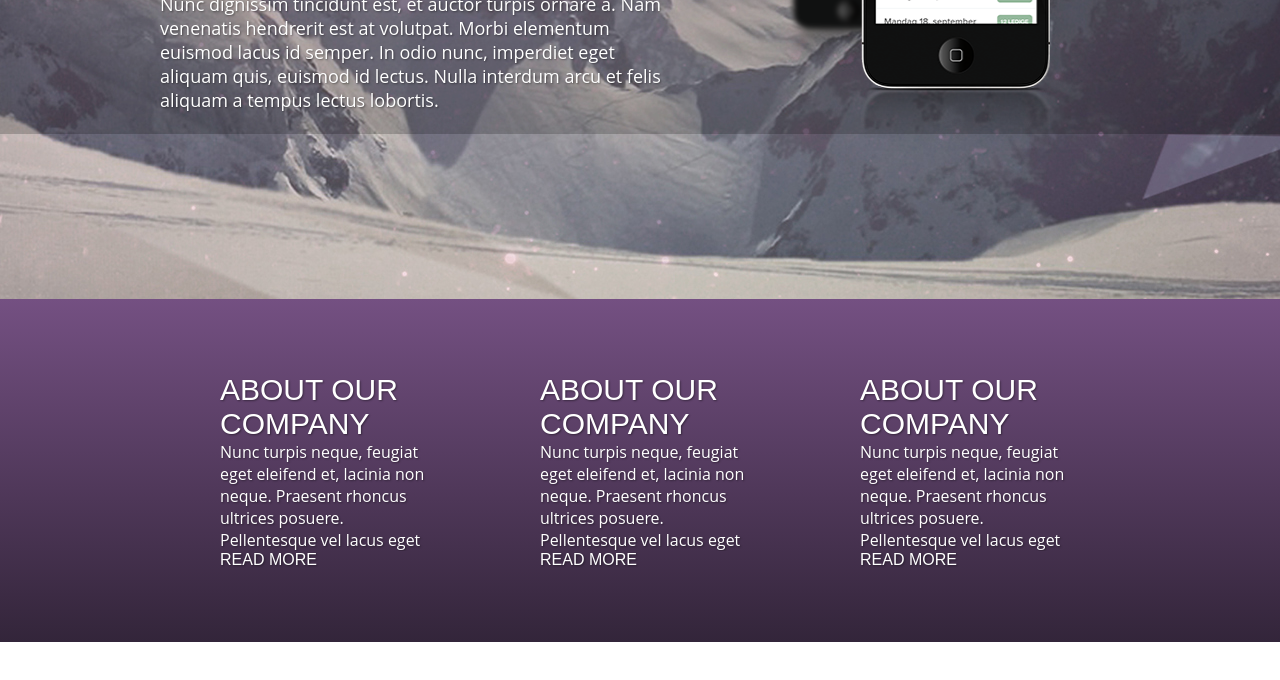
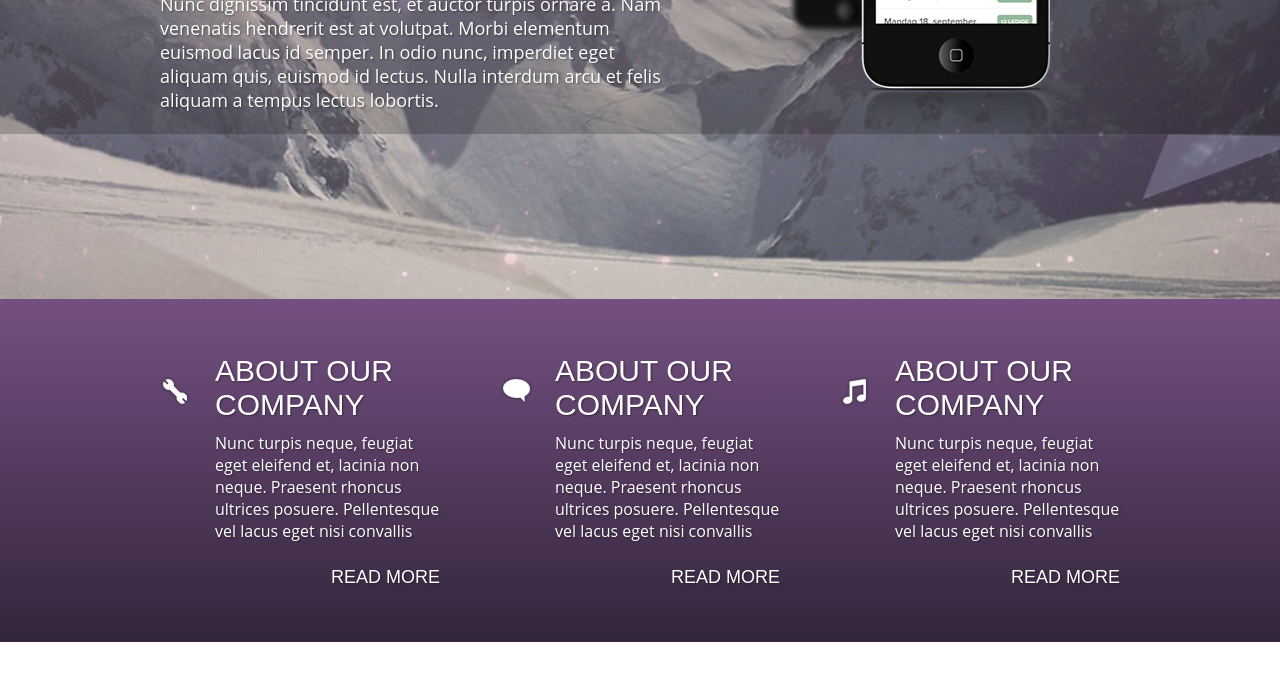
Before and after one commit to EkaterinaKruts/maket_7, a plain HTML site: page index.html in a window 1280 px wide. Shown: the part 546-1226 px from the top of the page. Drawn offline with Linux system fonts and the light colour scheme.

Commit message:
block about company is finished

```diff
--- a/CSS/style.css
+++ b/CSS/style.css
@@ -138,12 +138,42 @@ li {
     display: flex;
     justify-content: center;
     flex-direction: column;
-    padding-left: 60px;
+    width: 280px;
+
 
   }
 
   .block_about a {
     text-decoration: none;
+    font-size: 18px;
+    padding-top: 25px;
+    padding-left: 165px;
+    text-align: right;
+  }
+
+  .block_about a:hover {
+    text-shadow: rgba(255, 255, 255, 0.6) 1px 1px 10px;
+  }
+
+  .key::before {
+    content: url(./../images/icon_1.png) ;
+    position: absolute;
+    width: 35px;
+    height: 190px;
+  }
+
+  .cloud::before {
+    content: url(./../images/icon_3.png) ;
+    position: absolute;
+    width: 35px;
+    height: 190px;
+  }
+
+  .music::before {
+    content: url(./../images/icon_4.png) ;
+    position: absolute;
+    width: 35px;
+    height: 190px;
   }
 
   .about {
@@ -156,15 +186,18 @@ li {
 
   .about p{
     font-size: 16px;
-    width: 220px;
+    width: 230px;
     height: 110px;
     overflow: hidden;
+    padding-left: 55px;
 
   }
 
   h3 {
     font-weight: normal;
     font-size: 30px;
+    padding-left: 55px;
+    padding-bottom: 10px;
   }
 
 
--- a/index.html
+++ b/index.html
@@ -12,8 +12,8 @@
        <div class="logo">PINKBULL<span class=logo_colorword>ER</span></div>
        <ul class="menu">
          <a class="menu" href="#"> <li>HOME</li></a>
-         <a class="menu" href="#"> <li>ABOUT</li></a>
-         <a class="menu" href="#"><li>BLOG</li></a>
+         <a class="menu" href="#about"> <li>ABOUT</li></a>
+         <a class="menu" href="#blog"><li>BLOG</li></a>
          <a class="menu" href="#"><li>PRODUCTS</li></a>
          <a class="menu" href="#"><li>LOREM IPSUM</li></a>
          <a class="menu" href="#"><li>DOLOR SIT AMET</li></a>
@@ -42,21 +42,21 @@
      </div>
    </div>
      <div class="gradient-background">
-       <div class="about">
+       <div class="about" id="about">
 
-           <div class="block_about">
+           <div class="block_about key">
              <h3>ABOUT OUR COMPANY</h3>
              <p>Nunc turpis neque, feugiat eget eleifend et, lacinia non neque. Praesent rhoncus ultrices posuere. Pellentesque vel lacus eget nisi convallis auctor. Nam vitae lectus eu libero pellentesque pulvinar. Quisque urna risus, mattis pulvinar bibendum in, venenatis quis neque. Mauris nec metus ultricies erat consequat dignissim non eu nisl. Quisque libero tellus, pharetra et eleifend id, interdum elementum arcu. Suspendisse quis mauris non ligula rutrum faucibus eu quis odio. Phasellus eu lobortis odio. In hac habitasse platea dictumst. Proin vestibulum turpis at mauris aliquam non euismod lorem euismod. Aenean dapibus ultricies enim, eget vulputate leo feugiat non.</p>
              <a href="">READ MORE</a>
            </div>
 
-           <div class="block_about">
+           <div class="block_about cloud">
              <h3>ABOUT OUR COMPANY</h3>
              <p>Nunc turpis neque, feugiat eget eleifend et, lacinia non neque. Praesent rhoncus ultrices posuere. Pellentesque vel lacus eget nisi convallis auctor. Nam vitae lectus eu libero pellentesque pulvinar. Quisque urna risus, mattis pulvinar bibendum in, venenatis quis neque. Mauris nec metus ultricies erat consequat dignissim non eu nisl. Quisque libero tellus, pharetra et eleifend id, interdum elementum arcu. Suspendisse quis mauris non ligula rutrum faucibus eu quis odio. Phasellus eu lobortis odio. In hac habitasse platea dictumst. Proin vestibulum turpis at mauris aliquam non euismod lorem euismod. Aenean dapibus ultricies enim, eget vulputate leo feugiat non.</p>
              <a href="">READ MORE</a>
            </div>
 
-           <div class="block_about">
+           <div class="block_about music">
              <h3>ABOUT OUR COMPANY</h3>
              <p>Nunc turpis neque, feugiat eget eleifend et, lacinia non neque. Praesent rhoncus ultrices posuere. Pellentesque vel lacus eget nisi convallis auctor. Nam vitae lectus eu libero pellentesque pulvinar. Quisque urna risus, mattis pulvinar bibendum in, venenatis quis neque. Mauris nec metus ultricies erat consequat dignissim non eu nisl. Quisque libero tellus, pharetra et eleifend id, interdum elementum arcu. Suspendisse quis mauris non ligula rutrum faucibus eu quis odio. Phasellus eu lobortis odio. In hac habitasse platea dictumst. Proin vestibulum turpis at mauris aliquam non euismod lorem euismod. Aenean dapibus ultricies enim, eget vulputate leo feugiat non.</p>
              <a href="">READ MORE</a>
@@ -64,7 +64,7 @@
 
        </div>
     </div>
-     <div class="comment">
+     <div class="comment" id="blog">
 
      </div>
      <div class="partners">
```
